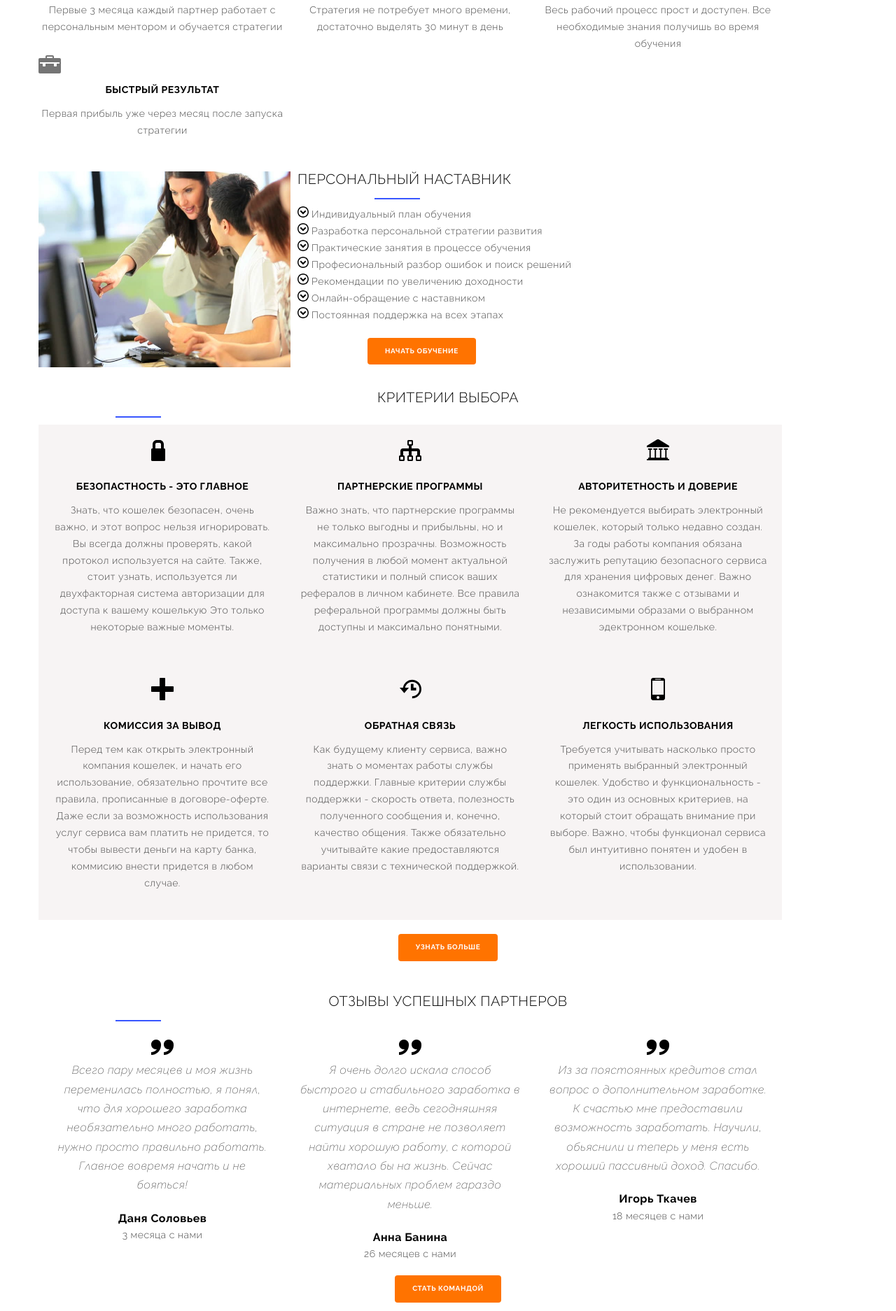
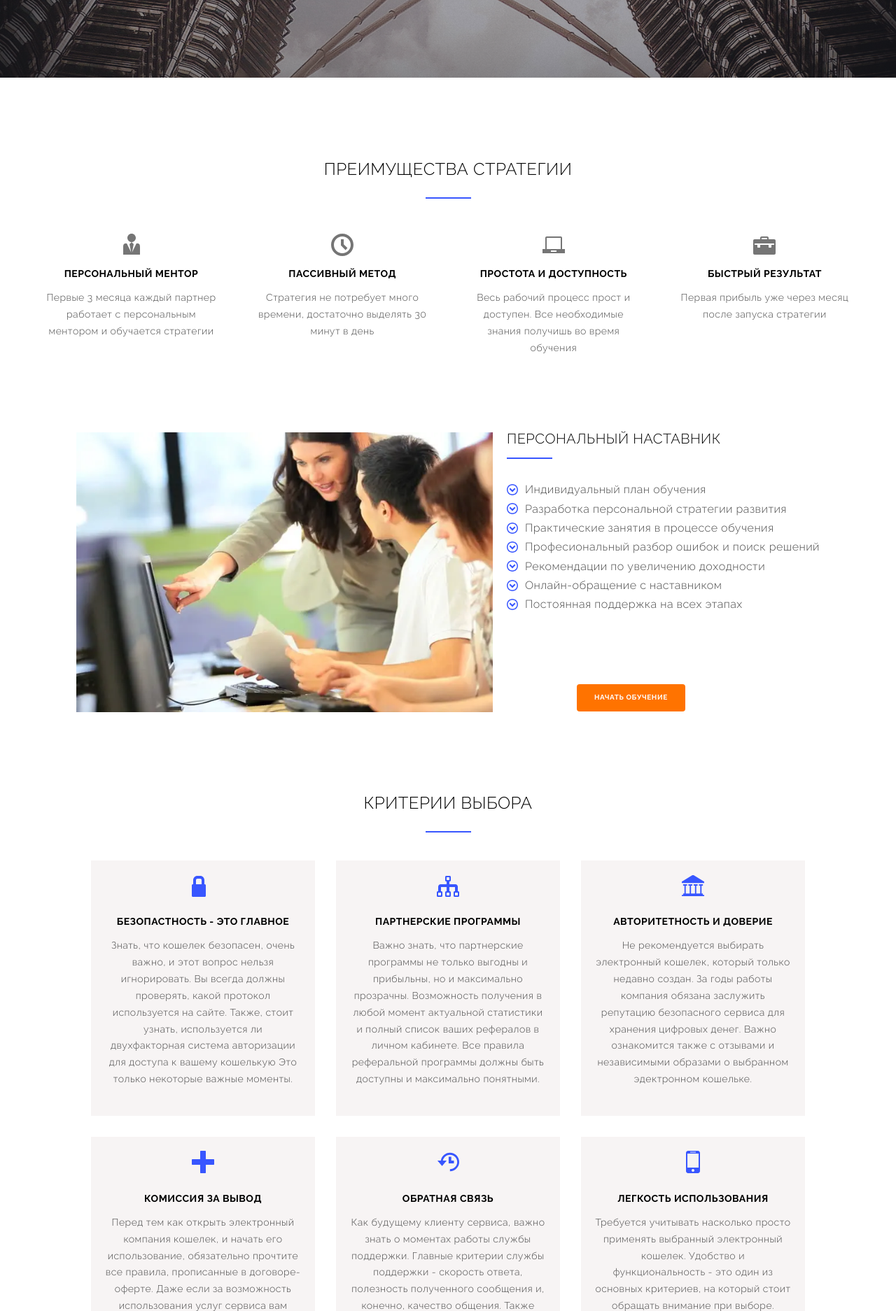
Before and after one commit to ivansinabdeev/test_for_work, a website built with Parcel: page index.html in a window 1280 px wide. Shown: the part 554-2428 px from the top of the page at 70% size. Built offline with nearby package versions, Linux system fonts and the light colour scheme; files whose address does not match are found by name.

Commit message:
adds code for desktop and fixed small bags

```diff
--- a/index.html
+++ b/index.html
@@ -36,28 +36,28 @@
             <ul class="strategy-list">
                 <li class="strategy-item">
                     <svg class="strategy-icon">
-                        <use href="/image/icon/sprite.svg#icon-mentor"></use>
+                        <use href="/images/icon/sprite.svg#icon-mentor"></use>
                     </svg>
                     <h3 class="strategy-title">Персональный ментор</h3>
                     <p class="strategy-text">Первые 3 месяца каждый партнер работает с персональным ментором и обучается стратегии</p>
                 </li>
                 <li class="strategy-item">
                     <svg class="strategy-icon">
-                        <use href="./image/icon/sprite.svg#icon-clock" ></use>
+                        <use href="./images/icon/sprite.svg#icon-clock" ></use>
                     </svg>
                     <h3 class="strategy-title">Пассивный метод</h3>
                     <p class="strategy-text">Стратегия не потребует много времени, достаточно выделять 30 минут в день</p>
                 </li>
                 <li class="strategy-item">
                     <svg class="strategy-icon">
-                        <use href="./image/icon/sprite.svg#icon-laptop"></use>
+                        <use href="./images/icon/sprite.svg#icon-laptop"></use>
                     </svg>
                     <h3 class="strategy-title">Простота и доступность</h3>
                     <p class="strategy-text">Весь рабочий процесс прост и доступен. Все необходимые знания получишь во время обучения</p>
                 </li>
                 <li class="strategy-item">
                     <svg class="strategy-icon">
-                        <use href="./image/icon/sprite.svg#icon-wallet"></use>
+                        <use href="./images/icon/sprite.svg#icon-wallet"></use>
                     </svg>
                     <h3 class="strategy-title">Быстрый результат</h3>
                     <p class="strategy-text">Первая прибыль уже через месяц после запуска стратегии</p>
@@ -65,64 +65,63 @@
             </ul>
         </section>
         <section class="mentor container">
-            <!-- <picture> --img-1 --
-                <source srcset="./image/index/mentor-1.webp,
-                    ./image/index/mentor-1.webp" media="(min-width: 1200px)" type="image/webp">
-                <source srcset="./image/index/mentor-1(small).jpg,
-                    ./image/index/mentor-1(small).jpg" media="(min-width: 1200px)">
-                <source srcset="./image/index/mentor-1.webp,
-                    ./image/index/mentor-1.webp" media="(min-width: 768px)" type="image/webp">
-                <source srcset="./image/index/mentor-1(small).jpg,
-                    ./image/index/mentor-1(small).jpg" media="(min-width: 768px)">
-                <source srcset="./image/index/mentor-1.webp,
-                    ./image/index/mentor-1.webp" media="(min-width: 480px)" type="image/webp">
-                <source srcset="./image/index/mentor-1(small).jpg,
-                    ./image/index/mentor-1(small).jpg" media="(min-width: 480px)">
+            <picture> <!-- img-1 -->
+                <source srcset="./images/index/mentor-1.webp,
+                    ./images/index/mentor-1.webp" media="(min-width: 1200px)" type="image/webp">
+                <source srcset="./images/index/mentor-1(small).jpg,
+                    ./images/index/mentor-1(small).jpg" media="(min-width: 1200px)">
+                <source srcset="./images/index/mentor-1.webp,
+                    ./images/index/mentor-1.webp" media="(min-width: 768px)" type="image/webp">
+                <source srcset="./images/index/mentor-1(small).jpg,
+                    ./images/index/mentor-1(small).jpg" media="(min-width: 768px)">
+                <source srcset="./images/index/mentor-1.webp,
+                    ./images/index/mentor-1.webp" media="(min-width: 480px)" type="image/webp">
+                <source srcset="./images/index/mentor-1(small).jpg,
+                    ./images/index/mentor-1(small).jpg" media="(min-width: 480px)">
                 <img src="./images/index/mentor-1.jpg" class="mentor-img" alt="люди у компьютера">
-            </picture> -->
-            <img src="./images/index/mentor-1.jpg" class="mentor-img" alt="люди у компьютера">
+            </picture>
             <div class="mentor-discription">
-                <h2 class="website-title">Персональный наставник</h2>
+                <h2 class="mentor-title">Персональный наставник</h2>
                 <ul class="mentor-list">
                     <li class="mentor-item">
                         <svg class="mentor-icon">
-                            <use href="./image/icon/sprite.svg#icon-done"></use>
+                            <use href="./images/icon/sprite.svg#icon-done"></use>
                         </svg>
                         Индивидуальный план обучения
                     </li>
                     <li class="mentor-item">
                         <svg class="mentor-icon">
-                            <use href="./image/icon/sprite.svg#icon-done"></use>
+                            <use href="./images/icon/sprite.svg#icon-done"></use>
                         </svg>
                         Разработка персональной стратегии развития
                     </li>
                     <li class="mentor-item">
                         <svg class="mentor-icon">
-                            <use href="./image/icon/sprite.svg#icon-done"></use>
+                            <use href="./images/icon/sprite.svg#icon-done"></use>
                         </svg>
                         Практические занятия в процессе обучения
                     </li>
                     <li class="mentor-item">
                         <svg class="mentor-icon">
-                            <use href="./image/icon/sprite.svg#icon-done"></use>
+                            <use href="./images/icon/sprite.svg#icon-done"></use>
                         </svg>
                         Професиональный разбор ошибок и поиск решений
                     </li>
                     <li class="mentor-item">
                         <svg class="mentor-icon">
-                            <use href="./image/icon/sprite.svg#icon-done"></use>
+                            <use href="./images/icon/sprite.svg#icon-done"></use>
                         </svg>
                         Рекомендации по увеличению доходности
                     </li>
                     <li class="mentor-item">
                         <svg class="mentor-icon">
-                            <use href="./image/icon/sprite.svg#icon-done"></use>
+                            <use href="./images/icon/sprite.svg#icon-done"></use>
                         </svg>
                         Онлайн-обращение с наставником
                     </li>
                     <li class="mentor-item">
                         <svg class="mentor-icon">
-                            <use href="./image/icon/sprite.svg#icon-done"></use>
+                            <use href="./images/icon/sprite.svg#icon-done"></use>
                         </svg>
                         Постоянная поддержка на всех этапах
                     </li>
@@ -135,7 +134,7 @@
             <ul class="criteria-list">
                 <li class="criteria-item">
                     <svg class="criteria-icon">
-                        <use href="./image/icon/sprite.svg#icon-lock"></use>
+                        <use href="./images/icon/sprite.svg#icon-lock"></use>
                     </svg>
                     <h3 class="criteria-item-title">Безопастность - это главное</h3>
                     <p class="criteria-item-text">Знать, что кошелек безопасен, очень
@@ -146,7 +145,7 @@
                 </li>
                 <li class="criteria-item">
                     <svg class="criteria-icon">
-                        <use href="./image/icon/sprite.svg#icon-tree"></use>
+                        <use href="./images/icon/sprite.svg#icon-tree"></use>
                     </svg>
                     <h3 class="criteria-item-title">Партнерские программы</h3>
                     <p class="criteria-item-text"> Важно знать, что партнерские программы не только выгодны и прибыльны, но и максимально
@@ -156,7 +155,7 @@
                 </li>
                 <li class="criteria-item">
                     <svg class="criteria-icon">
-                        <use href="./image/icon/sprite.svg#icon-trust"></use>
+                        <use href="./images/icon/sprite.svg#icon-trust"></use>
                     </svg>
                     <h3 class="criteria-item-title">Авторитетность и доверие</h3>
                     <p class="criteria-item-text">Не рекомендуется выбирать электронный кошелек, который только
@@ -166,7 +165,7 @@
                 </li>
                 <li class="criteria-item">
                     <svg class="criteria-icon">
-                        <use href="./image/icon/sprite.svg#icon-plus"></use>
+                        <use href="./images/icon/sprite.svg#icon-plus"></use>
                     </svg>
                     <h3 class="criteria-item-title">Комиссия за вывод</h3>
                     <p class="criteria-item-text">Перед тем как открыть электронный компания кошелек,
@@ -176,7 +175,7 @@
                 </li>
                 <li class="criteria-item">
                     <svg class="criteria-icon">
-                        <use href="./image/icon/sprite.svg#icon-history"></use>
+                        <use href="./images/icon/sprite.svg#icon-history"></use>
                     </svg>
                     <h3 class="criteria-item-title">Обратная связь</h3>
                     <p class="criteria-item-text">Как будущему клиенту сервиса, важно знать
@@ -188,7 +187,7 @@
                 </li>
                 <li class="criteria-item">
                     <svg class="criteria-icon">
-                        <use href="./image/icon/sprite.svg#icon-mobile"></use>
+                        <use href="./images/icon/sprite.svg#icon-mobile"></use>
                     </svg>
                     <h3 class="criteria-item-title">Легкость использования</h3>
                     <p class="criteria-item-text">Требуется учитывать насколько просто применять выбранный электронный кошелек.
@@ -204,7 +203,7 @@
             <ul class="reviews-list">
                 <li class="reviews-item">
                     <svg class="reviews-icon">
-                        <use href="./image/icon/sprite.svg#icon-quotes-right"></use>
+                        <use href="./images/icon/sprite.svg#icon-quotes-right"></use>
                     </svg>
                     <p class="reviews-text">Всего пару месяцев и моя жизнь переменилась полностью, я понял,
                          что для хорошего заработка необязательно много работать, нужно
@@ -215,7 +214,7 @@
                 </li>
                 <li class="reviews-item">
                     <svg class="reviews-icon">
-                        <use href="./image/icon/sprite.svg#icon-quotes-right"></use>
+                        <use href="./images/icon/sprite.svg#icon-quotes-right"></use>
                     </svg>
                     <p class="reviews-text">Я очень долго искала способ быстрого и стабильного заработка
                          в интернете, ведь сегодняшняя ситуация в стране не позволяет найти хорошую
@@ -226,7 +225,7 @@
                 </li>
                 <li class="reviews-item">
                     <svg class="reviews-icon">
-                        <use href="./image/icon/sprite.svg#icon-quotes-right"></use>
+                        <use href="./images/icon/sprite.svg#icon-quotes-right"></use>
                     </svg>
                     <p class="reviews-text">Из за поястоянных кредитов стал вопрос о дополнительном заработке.
                         К счастью мне предоставили возможность заработать. Научили, обьяснили и теперь у меня есть хороший
@@ -256,7 +255,7 @@
             <button class="website-button">Отправить</button>
         </section>
         <div class="rights container">
-                <p class="rights-text">2019 All Rights Reserved.</p>
+                <p class="rights-text">&copy; 2019 All Rights Reserved.</p>
         </div>
     </footer>
     <script src="./index.js"></script>
--- a/sass/layout/_criteria.scss
+++ b/sass/layout/_criteria.scss
@@ -7,12 +7,14 @@
     padding-top: 10px;
   }
   .criteria-item {
+    padding-top: 20px;
     margin-top: 10px;
     display: block;
     width: 100%;
     background: var(--card-background-color);
   }
   .criteria-icon {
+    fill: var(--line-color);
     width: 32px;
     height: 32px;
   }
@@ -39,7 +41,7 @@
     margin-bottom: 20px;
   }
   .criteria-list {
-    padding-top: 10px;
+    padding-top: 50px;
     padding-bottom: 20px;
     display: flex;
     flex-wrap: wrap;
@@ -61,6 +63,7 @@
     }
   }
   .criteria-icon {
+    fill: var(--line-color);
     width: 32px;
     height: 32px;
   }
@@ -82,4 +85,20 @@
   }
 }
 @media screen and (min-width: 1200px) {
+  .criteria {
+    padding-bottom: 80px;
+  }
+  .criteria-item {
+    width: 320px;
+    margin-right: 30px;
+    margin-bottom: 30px;
+
+    &:nth-child(3n) {
+      margin-right: 0px;
+    }
+  }
+  .criteria-list {
+    justify-content: center;
+    padding-bottom: 50px;
+  }
 }
--- a/sass/layout/_mentor.scss
+++ b/sass/layout/_mentor.scss
@@ -2,13 +2,35 @@
   .mentor {
     text-align: center;
   }
-  //   .mentor-img {
-  //   }
+  .mentor-title {
+    margin-top: 10px;
+    margin-bottom: 10px;
+
+    color: var(--title-text);
+    font-weight: 300;
+    font-size: 20px;
+    line-height: 1.71;
+    text-transform: uppercase;
+
+    &::after {
+      position: relative;
+      content: "";
+      display: block;
+      bottom: -10px;
+      margin: 0 auto;
+      bottom: -20px;
+      height: 2px;
+      width: 65px;
+
+      background-color: var(--line-color);
+    }
+  }
   .mentor-list {
     text-align: start;
-    padding-top: 10px;
+    padding-top: 30px;
   }
   .mentor-icon {
+    fill: var(--line-color);
     width: 16px;
     height: 16px;
   }
@@ -36,10 +58,14 @@
     margin-bottom: 20px;
   }
   .mentor-icon {
+    fill: var(--line-color);
     width: 16px;
     height: 16px;
+    margin-right: 10px;
   }
   .mentor-item {
+    display: flex;
+    align-items: center;
     font-weight: 300;
     font-size: 14px;
     line-height: 1.71;
@@ -47,28 +73,51 @@
   .mentor-button {
     margin-left: 100px;
   }
-  // .mentor-title {
-  //   margin-top: 10px;
-  //   margin-bottom: 10px;
+  .mentor-title {
+    margin-top: 10px;
+    margin-bottom: 10px;
 
-  //   color: var(--title-text);
-  //   font-weight: 300;
-  //   font-size: 20px;
-  //   line-height: 1.71;
-  //   text-transform: uppercase;
+    color: var(--title-text);
+    font-weight: 300;
+    font-size: 20px;
+    line-height: 1.71;
+    text-transform: uppercase;
 
-  //   &::after {
-  //     position: relative;
-  //     content: "";
-  //     display: block;
-  //     bottom: -10px;
-  //     left: 0px;
-  //     height: 2px;
-  //     width: 65px;
+    &::after {
+      position: relative;
+      content: "";
+      display: block;
+      bottom: -10px;
+      left: 0px;
+      height: 2px;
+      width: 65px;
 
-  //     background-color: var(--line-color);
-  //   }
-  // }
+      background-color: var(--line-color);
+    }
+  }
 }
 @media screen and (min-width: 1200px) {
+  .mentor {
+    justify-content: center;
+    padding-bottom: 80px;
+  }
+  .mentor-discription {
+    padding-left: 20px;
+  }
+  .mentor-img {
+    width: 595px;
+    height: 400px;
+  }
+  .mentor-list {
+    padding-top: 30px;
+    margin-bottom: 100px;
+  }
+  .mentor-item {
+    font-weight: 300;
+    font-size: 16px;
+    line-height: 1.71;
+  }
+  .mentor-button {
+    margin-left: 100px;
+  }
 }
--- a/sass/layout/_reviews.scss
+++ b/sass/layout/_reviews.scss
@@ -2,13 +2,17 @@
   .reviews {
     text-align: center;
   }
-  //   .reviews-list {
-
-  //   }
   .reviews-item {
     margin-top: 20px;
   }
   .reviews-icon {
+    position: relative;
+    content: "";
+    display: block;
+    bottom: -20px;
+    left: -0px;
+
+    fill: var(--background-reviews);
     width: 32px;
     height: 32px;
   }
@@ -59,10 +63,18 @@
     }
   }
   .reviews-icon {
+    position: relative;
+    content: "";
+    display: block;
+    bottom: -20px;
+    left: -10px;
+
+    fill: var(--background-reviews);
     width: 32px;
     height: 32px;
   }
   .reviews-text {
+    text-align: start;
     padding-bottom: 10px;
     font-weight: 200;
     font-style: italic;
@@ -85,4 +97,12 @@
   }
 }
 @media screen and (min-width: 1200px) {
+  .reviews {
+    padding-bottom: 80px;
+  }
+  .reviews-list {
+    justify-content: center;
+    padding-top: 50px;
+    padding-bottom: 40px;
+  }
 }
--- a/sass/layout/_strategy.scss
+++ b/sass/layout/_strategy.scss
@@ -30,8 +30,7 @@
     padding-top: 10px;
   }
   .strategy-icon {
-    display: flex;
-    justify-content: center;
+    text-align: center;
     fill: var(--ouwer-text);
     height: 32px;
     width: 32px;
@@ -72,8 +71,8 @@
       position: relative;
       content: "";
       display: block;
-      bottom: -10px;
-      left: 110px;
+      margin: 0 auto;
+      bottom: -20px;
       height: 2px;
       width: 65px;
 
@@ -95,12 +94,11 @@
     margin: 15px;
 
     @media screen and (min-width: 1200px) {
-      margin: 0px;
+      margin: 10px;
     }
   }
   .strategy-icon {
-    display: flex;
-    justify-content: center;
+    text-align: center;
     fill: var(--ouwer-text);
     height: 32px;
     width: 32px;
@@ -122,4 +120,19 @@
   }
 }
 @media screen and (min-width: 1200px) {
+  .strategy {
+    padding-top: 100px;
+    padding-bottom: 80px;
+  }
+  .website-title {
+    font-size: 24px;
+  }
+  .strategy-list {
+    justify-content: space-between;
+    padding-top: 50px;
+  }
+
+  .strategy-item {
+    width: 245px;
+  }
 }
--- a/sass/utils/_variables.scss
+++ b/sass/utils/_variables.scss
@@ -9,9 +9,9 @@
   --title-text: #000000;
   --line-color: #3856ff;
   --background-color: #ffffff;
+  --background-reviews: #e5e5e54f;
   --background-footer-color: #2f303a;
   //   --contener-color: #eeeeee;
   //   --buttons-port-color: #f5f4fa;
-  //   --background-section: #e5e5e5;
   //   --icon-color: #afb1b8;
 }
```
Also changed, not shown: sass/layout/_footer.scss (+26 -7 lines), sass/layout/_header.scss (+21 -0 lines), css/main.css, css/main.min.css, 2 other files.
